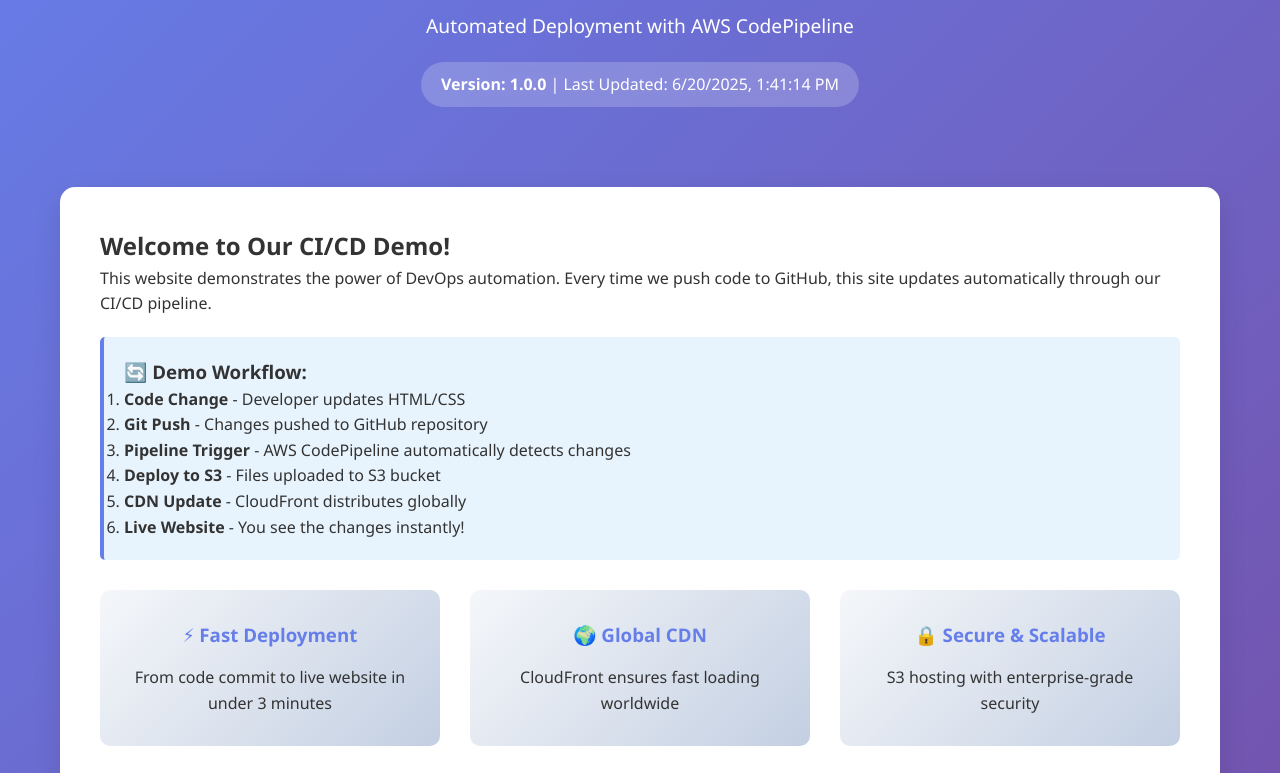
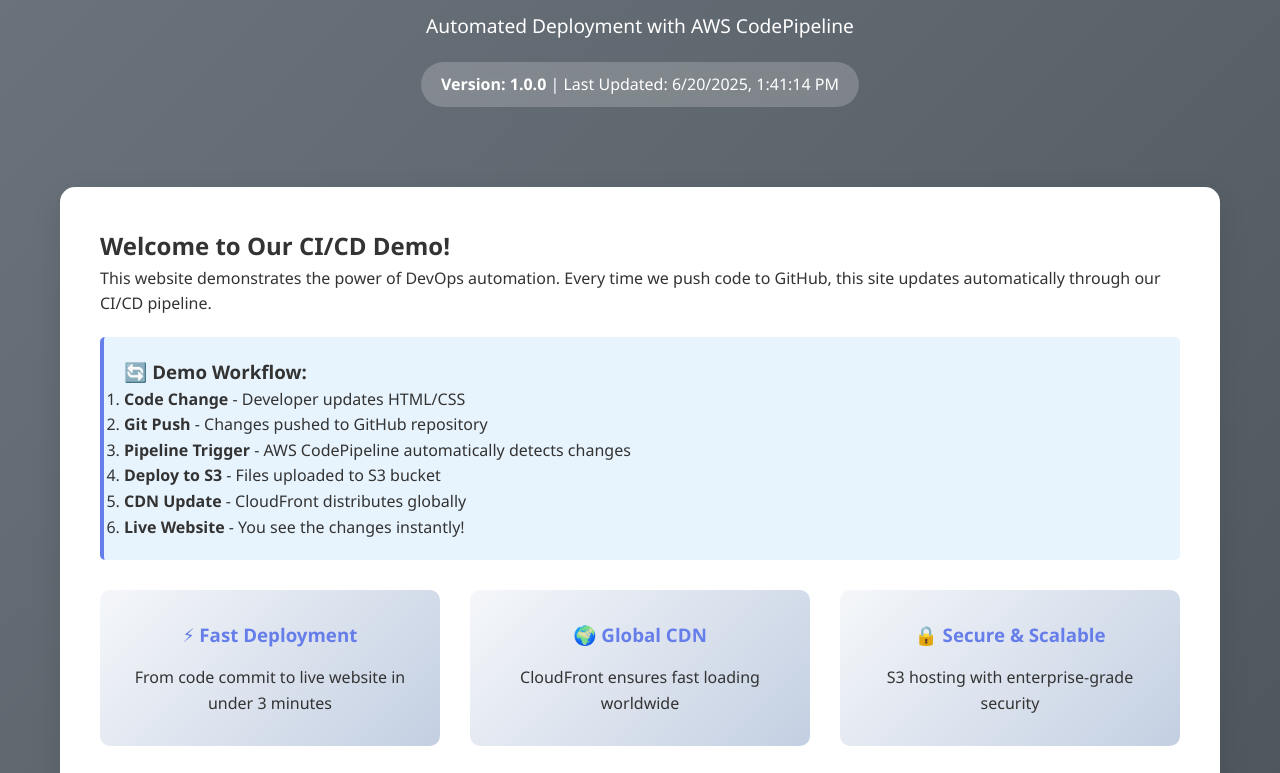
Before and after one commit to abrahamfsantoso/devops-skolatalk, a plain HTML site: page index.html in a window 1280 px wide. Shown: the part 156-929 px from the top of the page. Drawn offline with Linux system fonts and the light colour scheme.

Commit message:
20:41 commit

```diff
--- a/index.html
+++ b/index.html
@@ -15,8 +15,8 @@
             font-family: 'Segoe UI', Tahoma, Geneva, Verdana, sans-serif;
             line-height: 1.6;
             color: #333;
-            background: linear-gradient(135deg, #667eea 0%, #764ba2 100%);
-            /* background: linear-gradient(135deg, #6c757d 0%, #495057 100%);*/
+            /* background: linear-gradient(135deg, #667eea 0%, #764ba2 100%);*/
+            background: linear-gradient(135deg, #6c757d 0%, #495057 100%);
             min-height: 100vh;
         }
 
```
